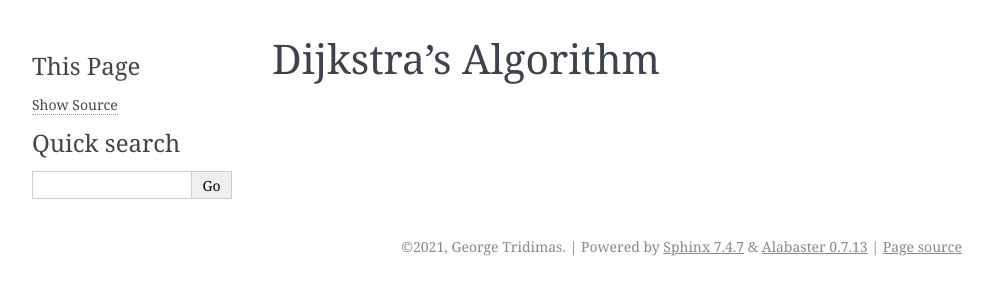
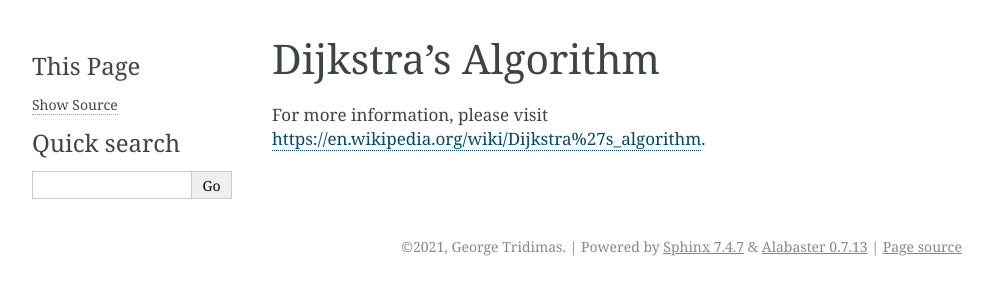
Before and after one commit to notgmt1337/CSPath, a Sphinx documentation site: the page built from docs/explanation/dijkstra.rst, in a window 1280 px wide. Shown: the top 300 px of the page, without its empty margins (148-1141 px from the left). Built offline with Sphinx 7.4.7, drawn with Linux system fonts in a browser that asks for light colours.

Commit message:
Update dijkstra.rst

```diff
--- a/docs/explanation/dijkstra.rst
+++ b/docs/explanation/dijkstra.rst
@@ -1,2 +1,6 @@
 Dijkstra's Algorithm
 ====================
+
+
+
+For more information, please visit https://en.wikipedia.org/wiki/Dijkstra%27s_algorithm.
```
